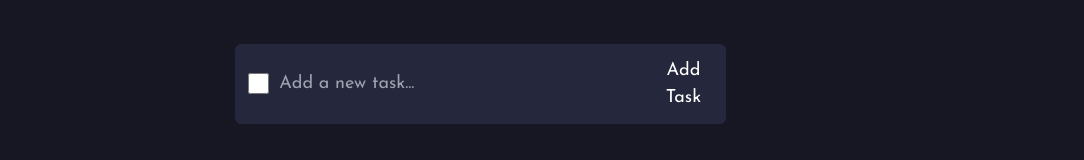
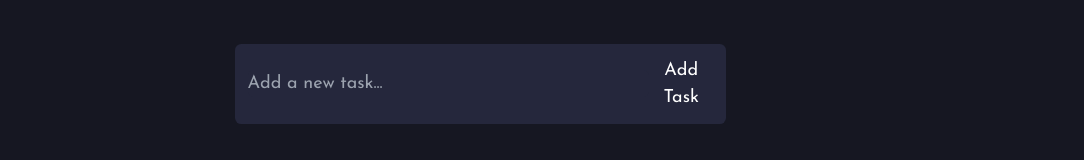
Before and after one commit to AbhinavGupta-de/todo-app, a React (Create React App) app: page / in a window 1280 px wide. Shown: the part 136-296 px from the top of the page, without its empty margins (98-1182 px from the left). Built offline with nearby package versions, Linux system fonts and the light colour scheme.

Commit message:
removed the checkbox from the newtask

```diff
--- a/src/Components/todolist/NewTask.js
+++ b/src/Components/todolist/NewTask.js
@@ -30,7 +30,6 @@ const NewTask = ({ length, addTask }) => {
 	return (
 		<div className="mb-7">
 			<form onSubmit={(e) => e.preventDefault()} className="task-container">
-				<input type="checkbox" className="checkbox" />
 				<input
 					type="text"
 					placeholder="Add a new task..."
```
